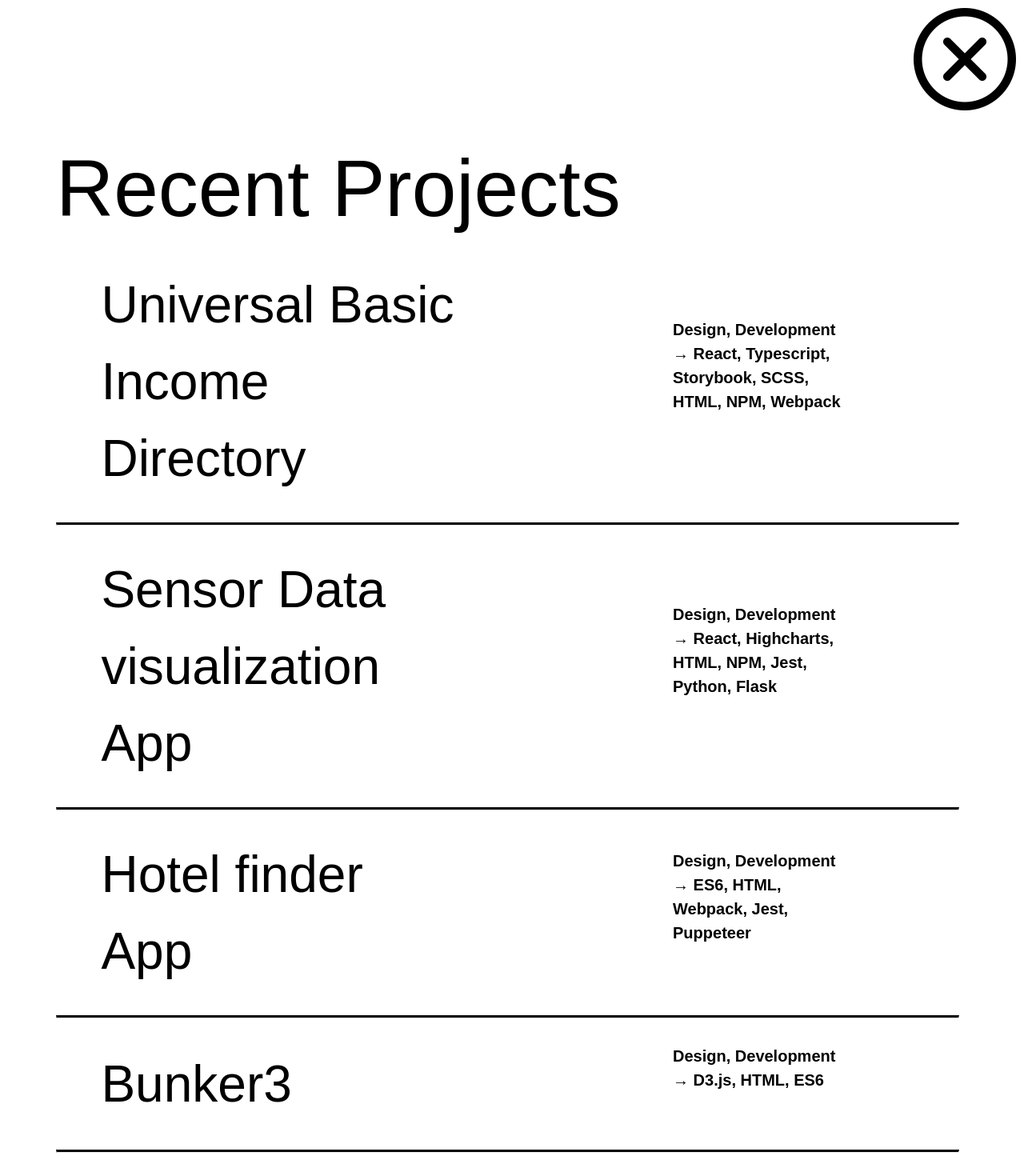
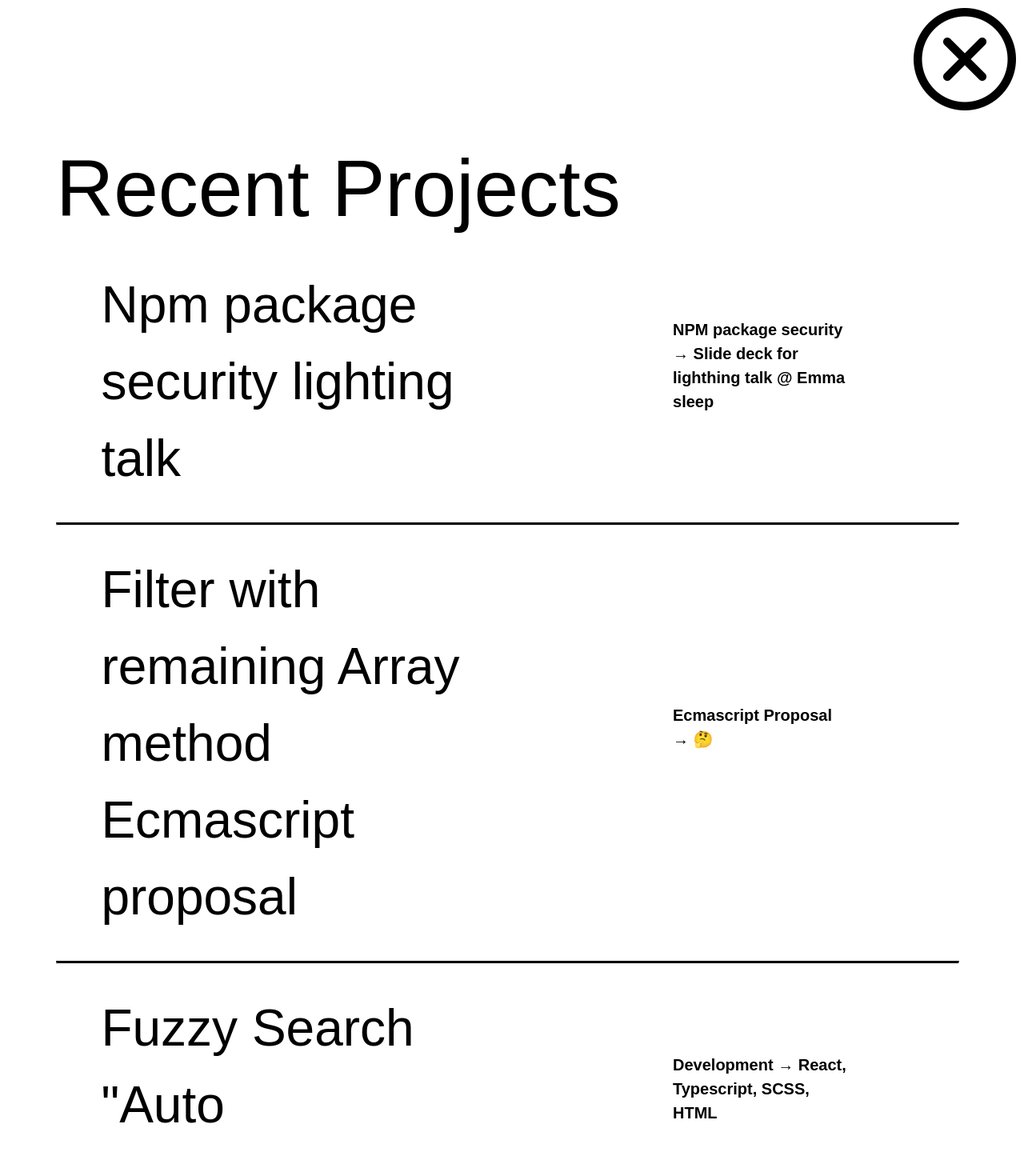
Before and after one commit to ColinRosati/dev-portfolio, a React (Create React App) app: page /dev-portfolio/work in a window 1280 px wide. Shown: the top 1450 px of the page at 80% size. Built offline with nearby package versions, Linux system fonts and the light colour scheme.

Commit message:
Add new projects entry

```diff
--- a/src/pages/AboutPage/index.jsx
+++ b/src/pages/AboutPage/index.jsx
@@ -14,9 +14,9 @@ const About = () => {
       <div className={styles.aboutBlock}>
         <p>
           I am a Developer that works between <Emoji symbol="🍯"/> development and design.
-          Currently I am working as a Frontend Developer at Finiata. I aim to
+          Currently I am working as a Frontend Developer at Emma Sleep. I aim to
           push the boundary of digital design by making clean and usable code
-          <Emoji symbol="⚡️"/>. I enjoy building PWAs with React <Emoji symbol="&"/> Typescript <Emoji symbol="🛠"/>. What excites me
+          <Emoji symbol="⚡️"/>. I enjoy building PWAs & SSG with React, Vue <Emoji symbol="&"/> Typescript <Emoji symbol="🛠"/>. What excites me
           most, besides always learning, is developing beautiful experiences <Emoji symbol="✨"/>.
           My inspiration rises out of being critical about the world trying to
           solve problems. This means I think about the "bigger picture" asking
--- a/src/pages/WorkPage/index.jsx
+++ b/src/pages/WorkPage/index.jsx
@@ -10,12 +10,37 @@ const WorkPage = () => {
       <CloseHead />
         <div className={styles.workHead}>
         <h1>Recent Projects</h1>
+
+         <Projects
+          head={'Npm package security lighting talk'}
+          link={'https://slides.com/colinrosati/n#/npm-package-secuirity'}
+          linkTitle={'Npm package security lightning talk'}
+          details={
+            'NPM package security → Slide deck for lighthing talk @ Emma sleep'
+          }
+        />
+          <Projects
+          head={'Filter with remaining Array method Ecmascript proposal'}
+          link={'https://github.com/ColinRosati/Filter-with-remaining'}
+          linkTitle={'Filter with remaining Ecmascript proposal'}
+          details={
+            'Ecmascript Proposal → 🤔'
+          }
+        />
+         <Projects
+          head={'Fuzzy Search "Auto complete"'}
+          link={'https://github.com/ColinRosati/fuzzy-search-input'}
+          linkTitle={'Fuzzy Search "Auto complete"'}
+          details={
+            'Development → React, Typescript, SCSS, HTML'
+          }
+        />
         <Projects
           head={'Universal Basic Income Directory'}
           link={'https://colinrosati.github.io/ubi/'}
           linkTitle={'Universal Basic Income Directory'}
           details={
-            'Design, Development → React, Typescript, Storybook, SCSS, HTML, NPM, Webpack '
+            'Design, Development → React, Typescript, Storybook, SCSS, HTML'
           }
         />
         <Projects
@@ -23,14 +48,14 @@ const WorkPage = () => {
           link={'https://github.com/ColinRosati/smart-steel-app'}
           linkTitle={'Sensor Data visualization App'}
           details={
-            'Design, Development → React, Highcharts, HTML, NPM, Jest, Python, Flask'
+            'Design, Development → React, Highcharts, HTML, Jest, Python, Flask'
           }
         />
         <Projects
           head={'Hotel finder App'}
           link={'https://github.com/ColinRosati/hotelpirates'}
           linkTitle={'Hotel Finder App'}
-          details={'Design, Development → ES6, HTML, Webpack, Jest, Puppeteer'}
+          details={'Design, Development → ES6, HTML, Jest, Puppeteer'}
         />
         <Projects
           head={'Bunker3'}
```
